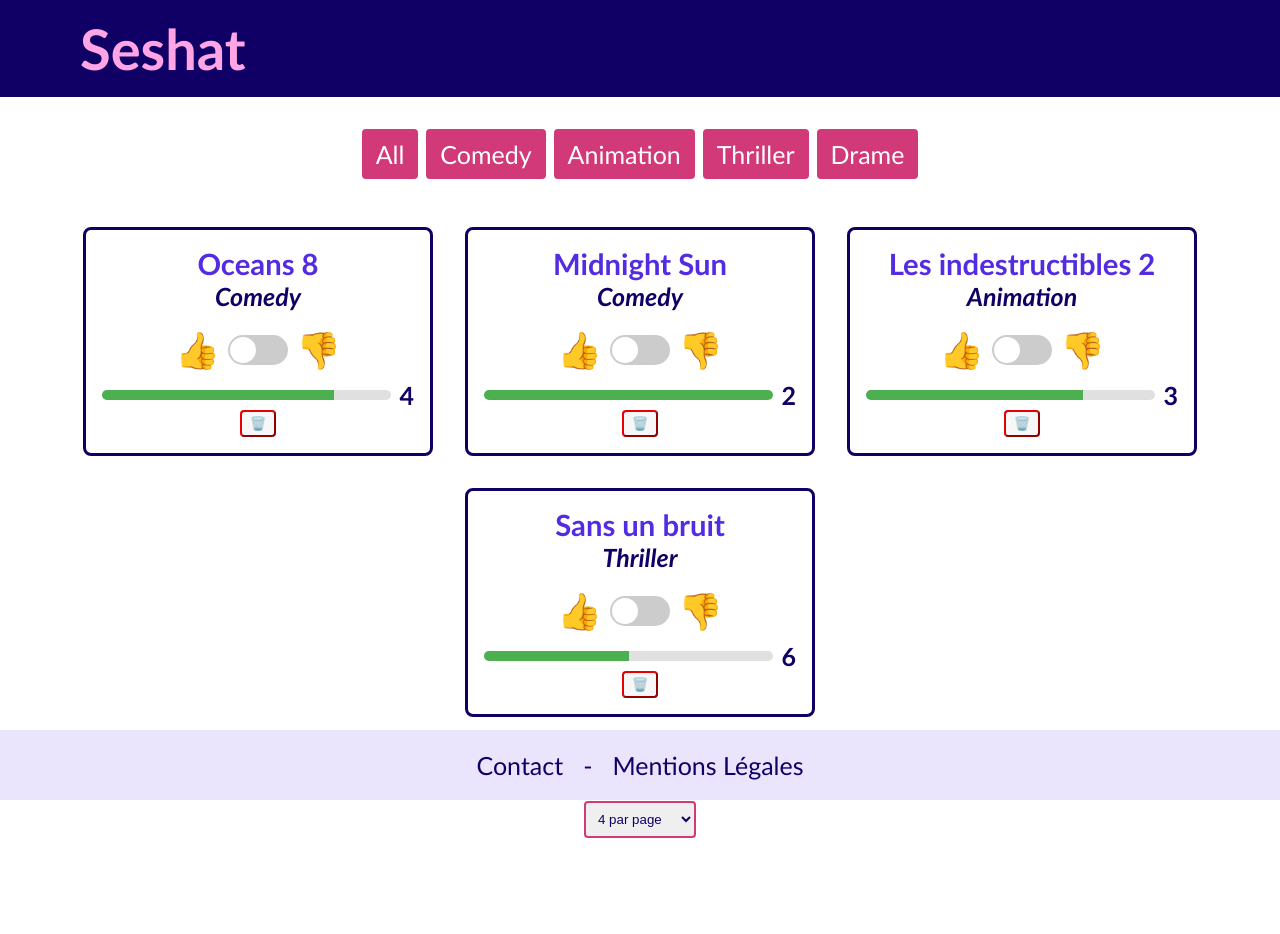
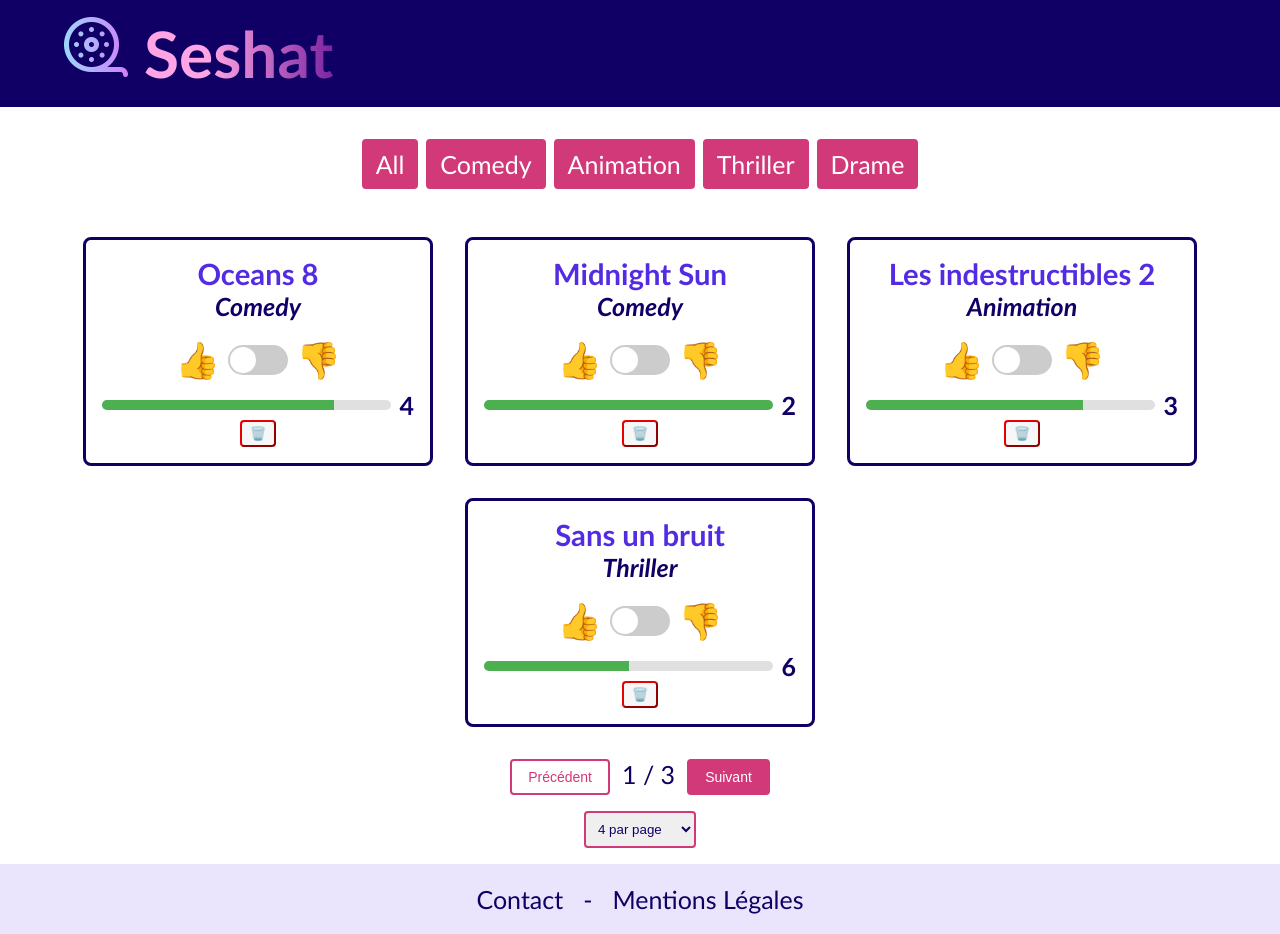
Before and after one commit to tatiana-sthl/video-listening, a React (Create React App) app: page / in a window 1280 px wide. Before the commit the page ends 854 px from the top, so only its background shows below. Built offline with nearby package versions, Linux system fonts and the light colour scheme.

Commit message:
add logo

```diff
--- a/src/App.css
+++ b/src/App.css
@@ -1,3 +1,8 @@
+html, body {
+  height: 100%;
+  margin: 0;
+}
+
 .app-container {
   font-size: 25px;
   font-family:'Gill Sans', 'Gill Sans MT', Calibri, 'Trebuchet MS', sans-serif;
@@ -9,22 +14,32 @@
   margin: 0;
   padding: 0;
   color:rgb(16, 0, 102);
+  min-height: 100vh;
 }
 
 .app-header {
   background: linear-gradient(to right, #100065 0%, #100065 100%);
-  display: flex;
-  flex-direction: column;
   width: 100%;
   padding: 15px 0;
+  display: flex;
+}
+
+.header-logo {
+  height: 4rem;
+  width: auto;
+  margin-left: 4rem;
+}
+
+.app-content {
+  flex: 1;
 }
 
 h1 {
   text-align: left;
-  font-size: 56px;
+  font-size: 4rem;
   font-weight: bold;
   background: linear-gradient(90deg, rgba(255,165,229,1) 35%, rgba(123,36,159,1) 100%);
   -webkit-background-clip: text;
   -webkit-text-fill-color: transparent;
-  margin: 0 5rem;
+  margin: 0 0 0 1rem;
 }
--- a/src/App.tsx
+++ b/src/App.tsx
@@ -1,15 +1,21 @@
 import React from 'react';
 import MovieList from './components/MovieList';
 import Footer from './components/Footer';
+import logo from './img/logo192.png';
 import './App.css';
 
 const App: React.FC = () => {
   return (
     <div className="app-container">
       <header className="app-header">
-        <h1>Seshat</h1>
+        <img src={logo} alt='logo' className='header-logo' />
+        <h1>
+          Seshat
+        </h1>
       </header>
-      <MovieList />
+      <div className="app-content">
+        <MovieList />
+      </div>
       <Footer />
     </div>
   );
--- a/src/styles/Footer.css
+++ b/src/styles/Footer.css
@@ -6,7 +6,7 @@
   position: relative;
   width: 100%;
   bottom: 0;
-    position: fixed;
+  margin-top: auto;
 }
 
 .footer-menu {
```
Also changed, not shown: src/img/logo192.png (renamed from public/logo192.png). Lines whose indentation alone changed are shown as unchanged.
